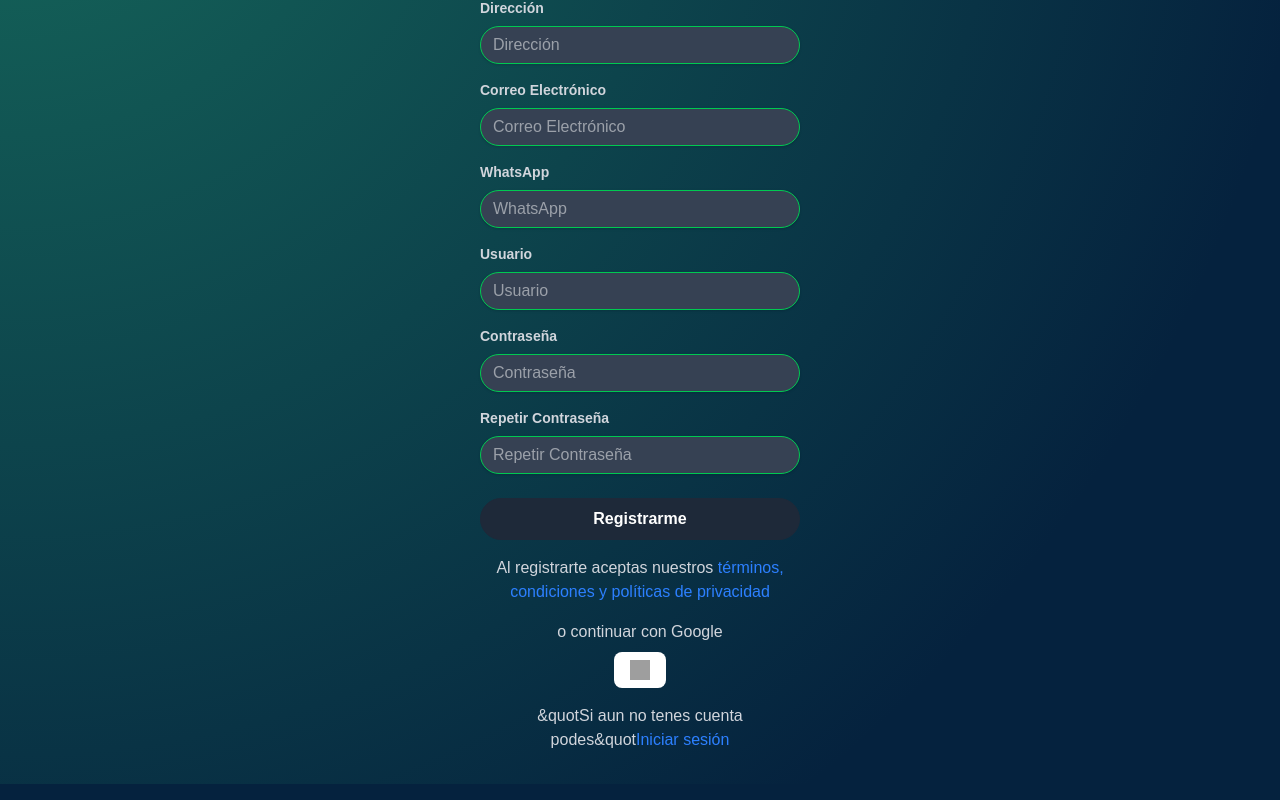
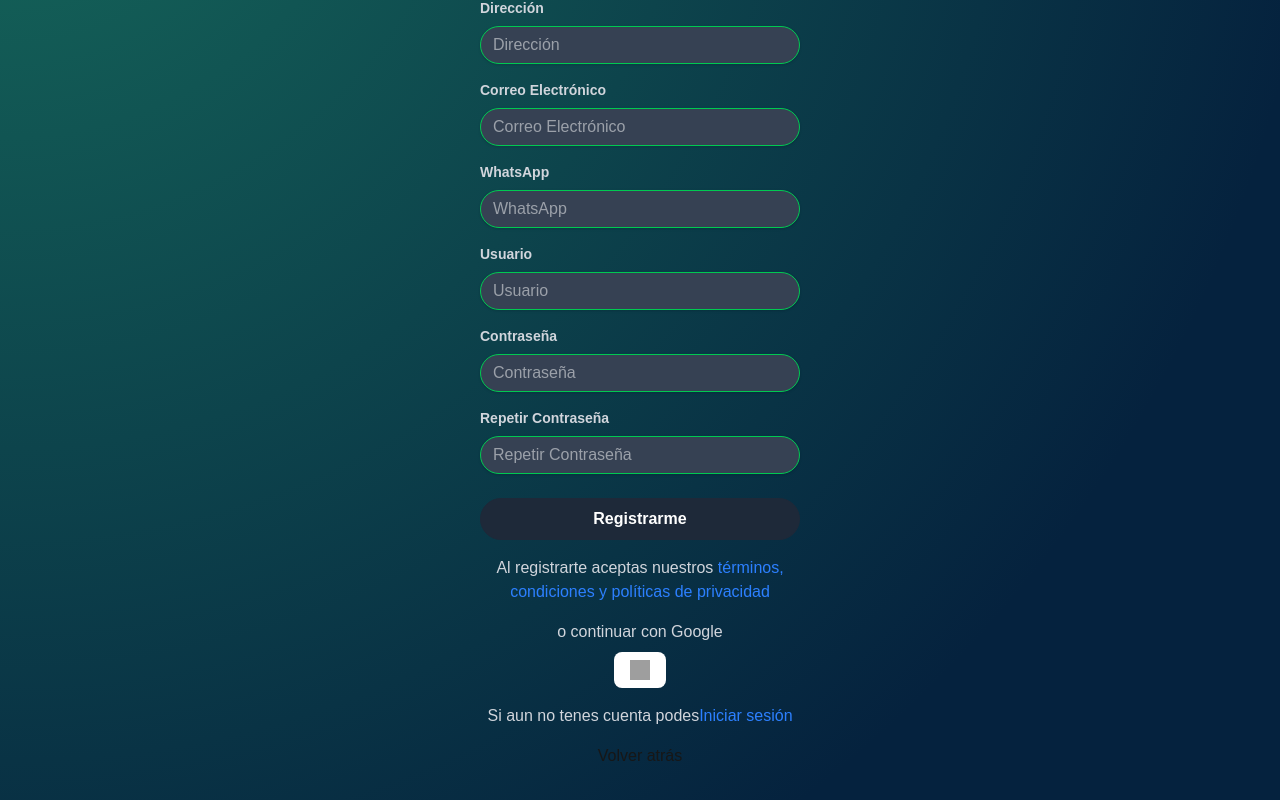
Before and after one commit to pairPrograming1/front, a Next.js app in the folder Colours/: page /register in a window 1280 px wide. Shown: the part 254-1054 px from the top of the page. Built offline with nearby package versions, Linux system fonts and the light colour scheme; grey boxes are pictures that could not be loaded.

Commit message:
agregado el link volver atras en los componentes

```diff
--- a/Colours/src/component/forgot-password/forgot-password.js
+++ b/Colours/src/component/forgot-password/forgot-password.js
@@ -22,7 +22,7 @@ export default function ForgotPassword() {
 
   return (
     <div>
-      <div className="bg-gray-0 p-8 rounded-lg  w-full max-w-sm">
+      <div className="bg-gray-0 p-8 rounded-lg w-full max-w-sm">
         <h2 className="text-2xl font-bold mb-6 text-center text-white">
           Recupero de contraseña
         </h2>
@@ -107,6 +107,11 @@ export default function ForgotPassword() {
               <a className="text-blue-500 hover:text-blue-700">Inicia sesión</a>
             </Link>
           </div>
+          <div className="mt-4 text-center">
+            <Link href="/login" legacyBehavior>
+              <a className="text-white-500 hover:underline">Volver atrás</a>
+            </Link>
+          </div>
         </form>
       </div>
     </div>
--- a/Colours/src/component/login/login.js
+++ b/Colours/src/component/login/login.js
@@ -43,10 +43,16 @@ export default function Login() {
 
   return (
     <div>
+      <div className="text-left mb-4">
+        <Link href="/" legacyBehavior>
+          <a className="text-white hover:text-blue-700">Volver atras</a>
+        </Link>
+      </div>
       <div className="bg-gray-0 p-8 rounded-lg s w-full max-w-sm">
         <h2 className="text-2xl font-bold mb-6 text-center text-white">
           Bienvenido a
         </h2>
+
         <form>
           <div className="mb-4">
             <label
--- a/Colours/src/component/my-entries/my-entries.js
+++ b/Colours/src/component/my-entries/my-entries.js
@@ -1,4 +1,5 @@
 import React from "react";
+import Link from "next/link";
 
 const MyEntries = () => {
   const entries = [
@@ -9,6 +10,11 @@ const MyEntries = () => {
 
   return (
     <div className="bg-gray-0 p-8 rounded-lg w-full max-w-2xl text-white">
+      <div className="mt-4">
+        <Link href="/" legacyBehavior>
+          <a className="text-white-500 hover:underline">Volver atrás</a>
+        </Link>
+      </div>
       <h1 className="text-2xl font-bold mb-4">Mis Entradas</h1>
       <div className="mb-4 flex items-center">
         <input
--- a/Colours/src/component/profile/profile.js
+++ b/Colours/src/component/profile/profile.js
@@ -151,6 +151,11 @@ const Profile = () => {
             Actualizar Perfil
           </button>
         </form>
+        <div className="mt-4 text-center">
+          <Link href="/" legacyBehavior>
+            <a className="text-white-500 hover:underline">Volver atrás</a>
+          </Link>
+        </div>
       </div>
     </div>
   );
--- a/Colours/src/component/register/register.js
+++ b/Colours/src/component/register/register.js
@@ -195,7 +195,7 @@ export default function Register() {
             <button
               className="bg-gray-800 border border-gray-800 text-white font-bold py-2 px-3 rounded-full w-full focus:outline-none focus:shadow-outline hover:bg-gray-700"
               type="button"
-              onClick={handleSubmit} // Agregar el evento onClick
+              onClick={handleSubmit}
             >
               Registrarme
             </button>
@@ -224,13 +224,16 @@ export default function Register() {
             </button>
           </div>
           <div className="mt-4 text-center">
-            <span className="text-gray-300">
-              &quotSi aun no tenes cuenta podes&quot
-            </span>
+            <span className="text-gray-300">Si aun no tenes cuenta podes</span>
             <Link href="/login" legacyBehavior>
               <a className="text-blue-500 hover:text-blue-700">
                 Iniciar sesión
               </a>
+            </Link>
+          </div>
+          <div className="mt-4 text-center">
+            <Link href="/login" legacyBehavior>
+              <a className="text-white-500 hover:underline">Volver atrás</a>
             </Link>
           </div>
         </form>
--- a/Colours/src/component/terms/terms.js
+++ b/Colours/src/component/terms/terms.js
@@ -1,5 +1,6 @@
 "use client";
 import { useState } from "react";
+import Link from "next/link";
 
 const TermsAndConditions = () => {
   const [mousePosition, setMousePosition] = useState({ x: 0, y: 0 });
@@ -10,7 +11,7 @@ const TermsAndConditions = () => {
 
   return (
     <div>
-      <div className="bg-transparent p-8 rounded-lg  w-full max-w-2xl text-white">
+      <div className="bg-transparent p-8 rounded-lg w-full max-w-2xl text-white">
         <h1 className="text-2xl font-bold mb-4">Términos y Condiciones</h1>
         <p className="mb-4">
           Bienvenido a nuestra aplicación. Al usar esta aplicación, usted acepta
@@ -45,6 +46,12 @@ const TermsAndConditions = () => {
           use nuestra aplicación.
         </p>
       </div>
+
+      <div className="mt-4 text-center">
+        <Link href="/register" legacyBehavior>
+          <a className="text-white-500 hover:underline">Volver atrás</a>
+        </Link>
+      </div>
     </div>
   );
 };
```
